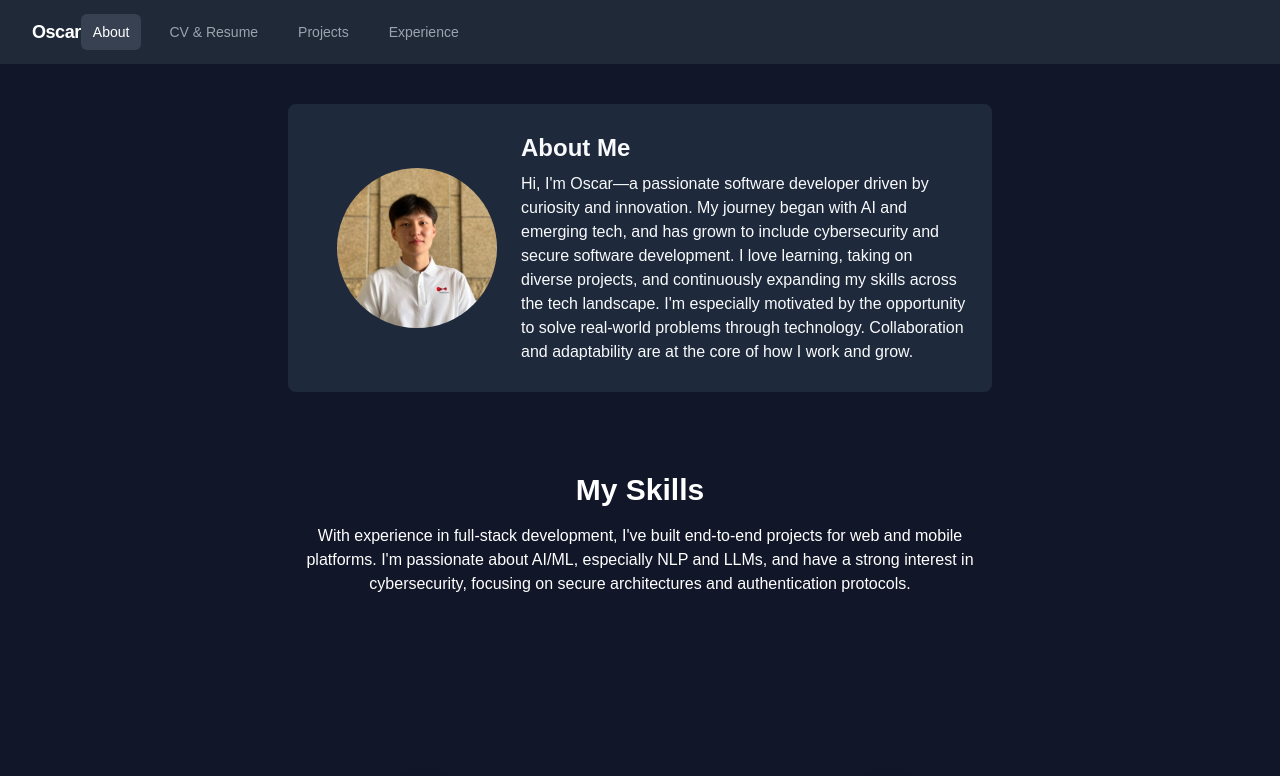
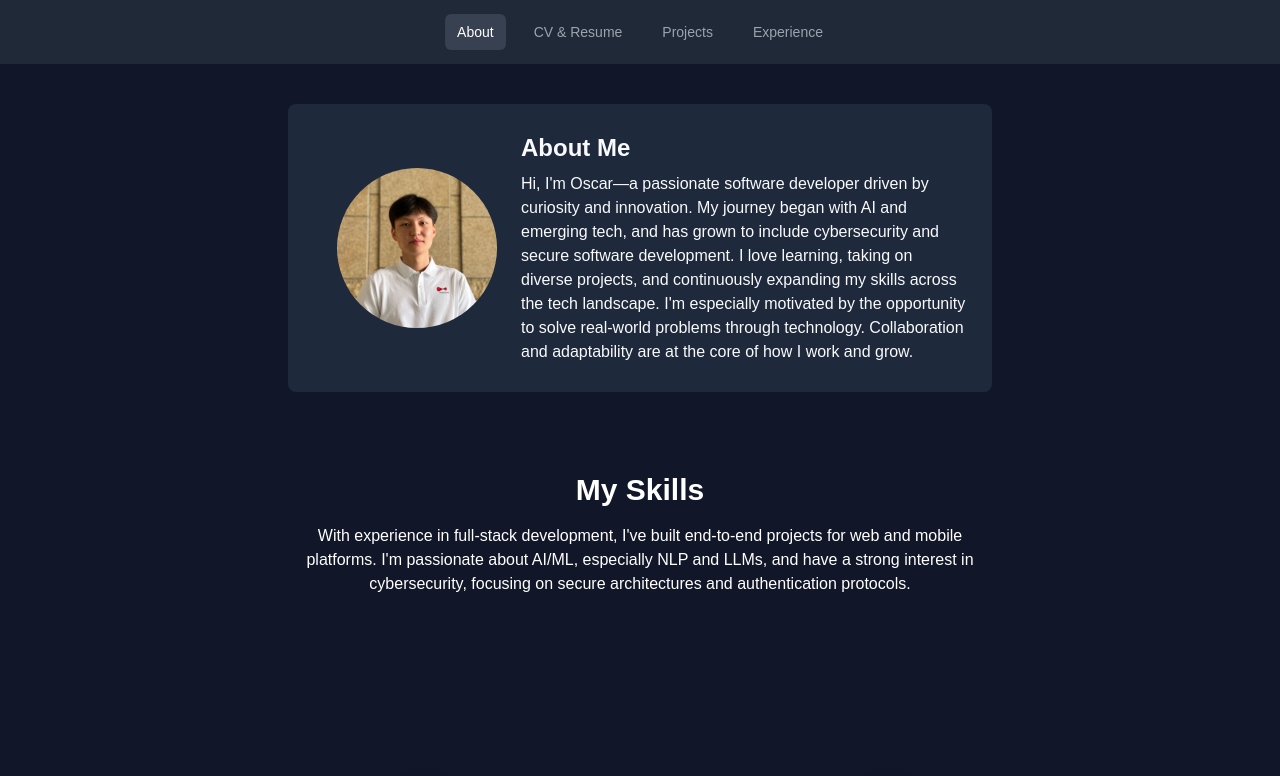
Before and after one commit to orchlonn/orchlon-portfolio, a Next.js app: page / in a window 1280 px wide. Shown: the top 776 px of the page. Built offline with nearby package versions, Linux system fonts and the light colour scheme.

Commit message:
bug fixed

```diff
--- a/src/Components/Navbar.tsx
+++ b/src/Components/Navbar.tsx
@@ -64,14 +64,14 @@ const Navbar = () => {
   return (
     <nav className="bg-gray-800 text-white relative">
       <div className="px-4 sm:px-6 lg:px-8">
-        <div className="flex h-16 items-center justify-between">
+        <div className="relative flex h-16 items-center">
           <Link
             href="/"
-            className="text-white font-semibold text-lg tracking-tight"
+            className="sm:hidden text-white font-semibold text-lg tracking-tight"
           >
             Oscar
           </Link>
-          <div className="hidden sm:flex flex-1">
+          <div className="hidden sm:flex absolute left-1/2 -translate-x-1/2">
             <LayoutGroup>
               <div className="flex justify-center space-x-4 relative">
                 {navItems.map((item, idx) => (
@@ -107,7 +107,7 @@ const Navbar = () => {
             </LayoutGroup>
           </div>
 
-          <div className="flex sm:hidden justify-end">
+          <div className="flex sm:hidden ml-auto justify-end">
             <motion.button
               type="button"
               aria-label="Toggle menu"
```
